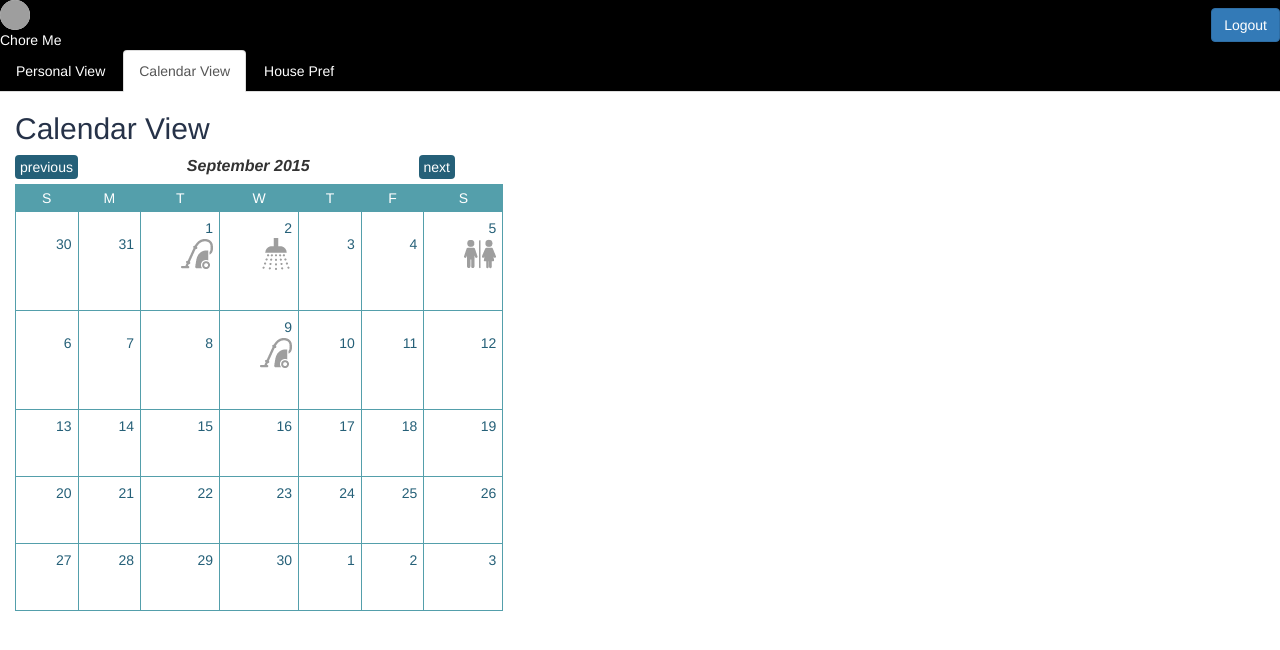
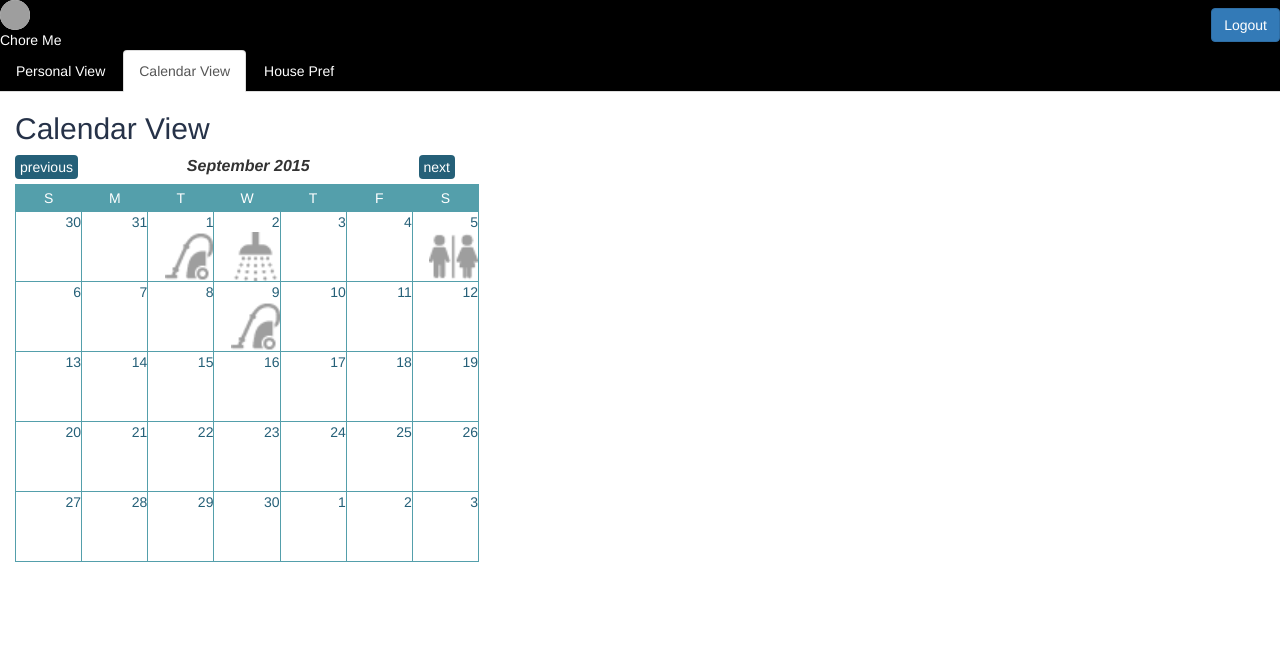
Before and after one commit to janet/choreme, a Flask app: page /calendar_view in a window 1280 px wide. Shown: the top 650 px of the page. Run offline with Flask 2, Linux system fonts and the light colour scheme; a user stored in the database is signed in; data comes from the database, SQL or seed files in the repository; both versions use the stored data as it was after the commit; some libraries are stand-ins or nearby versions; grey boxes are pictures that could not be loaded.

Commit message:
added readme images reformatted calendar, added checkboxes

```diff
--- a/static/css/styles.css
+++ b/static/css/styles.css
@@ -1,3 +1,8 @@
+.clndr-table {
+	table-layout: fixed;
+	width: 464px;
+	height: 361px;
+}
 #calendar .clndr-controls {
 	width: 440px;
 	display: flex;
@@ -13,8 +18,10 @@
 #calendar table td {
 	border: 1px solid;
 	border-color: #549FAB;
-	padding: 6px 6px 40px 40px;
+	/*padding: 6px 6px 40px 40px;*/
 	text-align: right;
+/*	height: 70px;
+	width: 70px;*/
 }
 
 
@@ -28,6 +35,8 @@
 
 #calendar .day-contents {
 	color: #256078;
+	display: flex;
+	justify-content: flex-end;
 }
 
 .selected-day{
@@ -178,7 +187,7 @@ input[type=checkbox].css-checkbox:checked + label.css-label {
 }
 
 label.css-label {
-	background-image:url(http://csscheckbox.com/checkboxes/u/csscheckbox_8296afe552855ef36542a71269acb434.png);
+	background-image:url('/static/img/checkboxes.png');
 	-webkit-touch-callout: none;
 	-webkit-user-select: none;
 	-khtml-user-select: none;
@@ -188,3 +197,13 @@ label.css-label {
 }
 
 /* end of blue checkbox */
+
+.img-format {
+	width: 75%;
+
+}
+.day {
+	height: 70px;
+	width: 70px;
+	valign: top;
+}
--- a/static/js/calendar_view.js
+++ b/static/js/calendar_view.js
@@ -80,7 +80,7 @@ function renderCalendar(data){
 								target.events[rcEventsIndex].assignedTo +
 							'</td>' +
 							'<td>' +
-								target.events[rcEventsIndex].is_done +
+								doneLookup[target.events[rcEventsIndex].is_done] +
 							'</td>'
 							)
 
@@ -108,7 +108,10 @@ function renderCalendar(data){
 					$('<img>').attr('src', '/static/img/'+this.eventsThisInterval[eventIndex].chore+'.png').
 						addClass('img-format'))
 			}
-			;
+			// add vertical alignment to all calendar cells
+			$('.day').attr('valign','top');
 		}
 	});
 }
+
+var doneLookup = {true: "Done", false: "Not Yet"}
--- a/templates/create_house_pref.html
+++ b/templates/create_house_pref.html
@@ -14,7 +14,7 @@
 			    	</p>
 		    	{% else %}
 			    	<div class="col-xs-6">
-			    		<input type="text" name="house_name" placeholder="Monkey House" required class="form-control">
+			    		<input type="text" name="house_name" placeholder="Monkey House" value="House of Fun" required class="form-control">
 			    	</div>
 			    {% endif %}
 			    <div class= "col-xs-4">
@@ -136,7 +136,7 @@
 						<label class="control-label">Schedule out for:</label>
 					</div>
 					<div class="col-xs-2">
-						<input type="number" min="1" max="52" name="num_weeks" value="{{ house_num_weeks }}"required class="form-control">
+						<input type="number" min="1" max="52" name="num_weeks" value="10"required class="form-control">
 					</div>
 					<div class="col-xs-3">
 						<label class="control-label">weeks</label>
--- a/templates/register.html
+++ b/templates/register.html
@@ -7,13 +7,13 @@
 <form action="/add_admin_user" method="POST" class="form-signin">
 	<h2 class="form-signin-heading text-muted">Register</h2>
 	<div class="row">
-		<input type="text" name="username" placeholder="Username" required class="form-control rounded-top">
+		<input type="text" name="username" placeholder="Username" required class="form-control rounded-top" value="Admin">
 	</div>
 	<div class="row">
-		<input type="text" name="phone" placeholder="+15105555555" required class="form-control rounded-none">
+		<input type="text" name="phone" placeholder="+15105555555" required class="form-control rounded-none" value="+15106840288">
 	</div>
 	<div class="row">
-		<input type="password" placeholder="Password" name="password" required class="form-control rounded-none">
+		<input type="password" placeholder="Password" name="password" required class="form-control rounded-none" value="password">
 	</div>
 <!-- 	<div class="row">
 	    <div class="col-xs-6">
```
Also changed, not shown: choreme.db, 6 other files.
